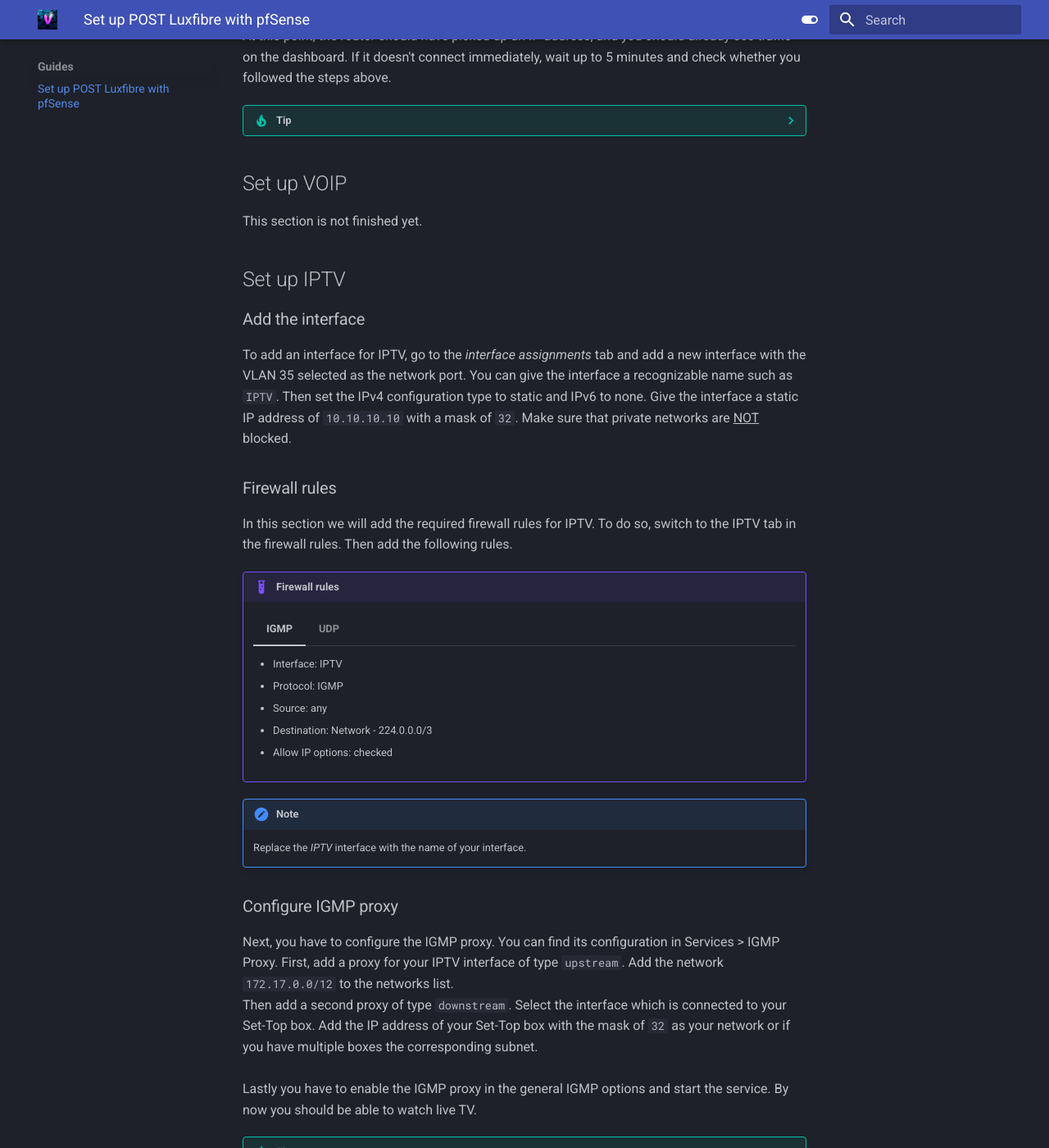
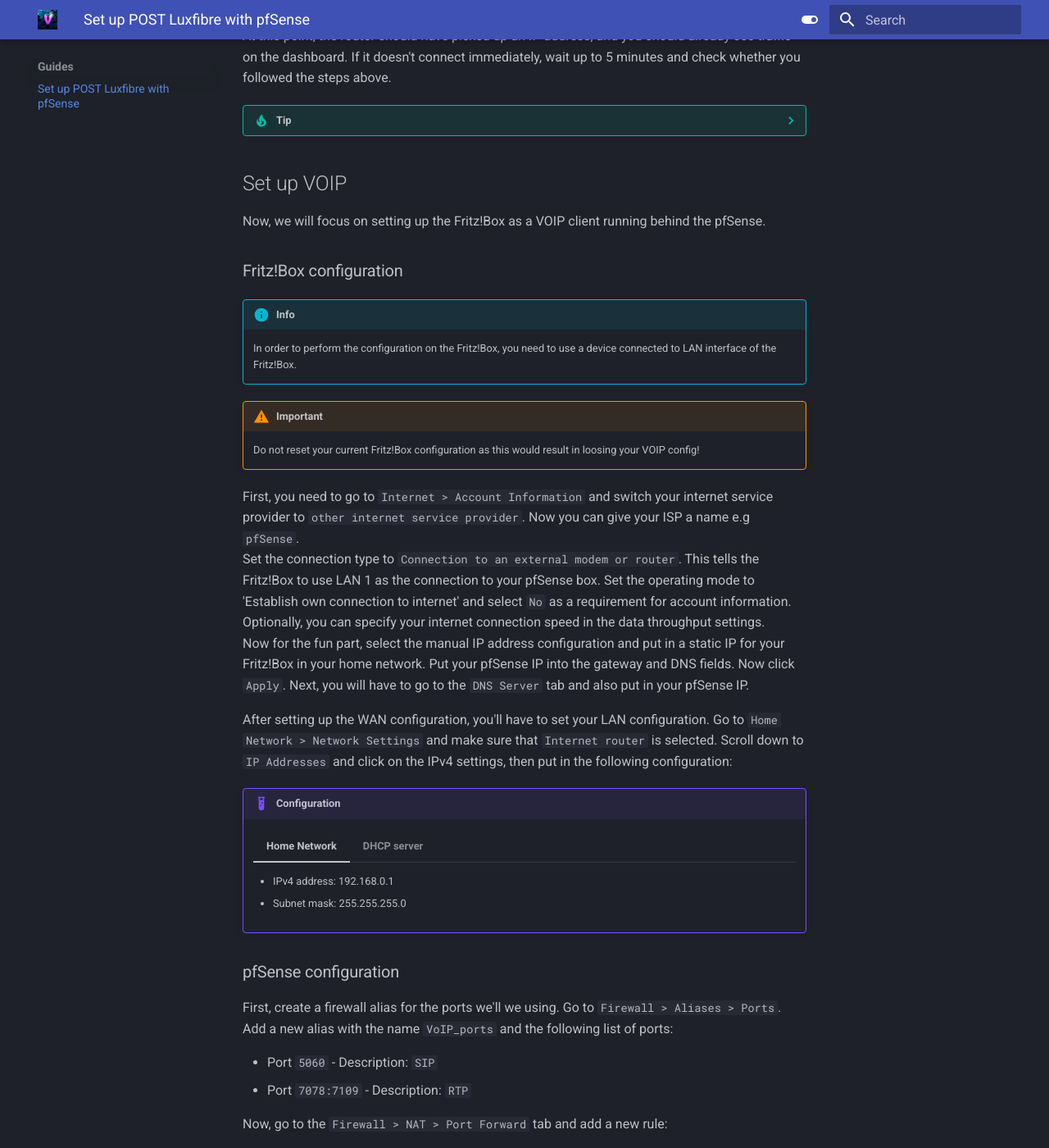
Before and after one commit to VoxCrafterLP/blog, an MkDocs documentation site: the page built from docs/guides/luxfibre-pfsense.md, in a window 1280 px wide and 1400 px high, scrolled down 1633 px. Shown: the whole window at 82% size. Built offline with MkDocs 1.6.1 and Material for MkDocs 9.7.7, drawn with Linux system fonts in a browser that asks for light colours; some of the changed text lies outside the part shown.

Commit message:
Finish pfSense guide

```diff
--- a/docs/guides/luxfibre-pfsense.md
+++ b/docs/guides/luxfibre-pfsense.md
@@ -80,18 +81,84 @@ connect immediately, wait up to 5 minutes and check whether you followed the ste
 
 ## Set up VOIP
 
-This section is not finished yet.
-
-<!---
-
 Now, we will focus on setting up the Fritz!Box as a VOIP client running behind the pfSense.
 
 ### Fritz!Box configuration
 
+!!! info
+
+    In order to perform the configuration on the Fritz!Box, you need to use a device connected to LAN interface of the
+    Fritz!Box.
+
+!!! warning "Important"
+
+    Do not reset your current Fritz!Box configuration as this would result in loosing your VOIP config!
+
+First, you need to go to `Internet > Account Information` and switch your internet service provider to
+`other internet service provider`. Now you can give your ISP a name e.g `pfSense`.
+<br>
+Set the connection type to `Connection to an external modem or router`. This tells the Fritz!Box to use LAN 1 as
+the connection to your pfSense box.
+Set the operating mode to 'Establish own connection to internet' and select `No` as a requirement for account
+information. Optionally, you can specify your internet connection speed in the data throughput settings.
+<br>
+Now for the fun part, select the manual IP address configuration and put in a static IP for your Fritz!Box in your
+home network. Put your pfSense IP into the gateway and DNS fields. Now click `Apply`.
+Next, you will have to go to the `DNS Server` tab and also put in your pfSense IP.
+
+
+After setting up the WAN configuration, you'll have to set your LAN configuration.
+Go to `Home Network > Network Settings` and make sure that `Internet router` is selected.
+Scroll down to `IP Addresses` and click on the IPv4 settings, then put in the following configuration:
+
+!!! example "Configuration"
+
+    === "Home Network"
+
+        * IPv4 address: 192.168.0.1
+        * Subnet mask: 255.255.255.0
+
+    === "DHCP server"
+
+        * from: 192.168.0.20
+        * to: 192.168.0.200
 
 ### pfSense configuration
 
--->
+First, create a firewall alias for the ports we'll we using. Go to `Firewall > Aliases > Ports`. Add a new alias
+with the name `VoIP_ports` and the following list of ports:
+
+- Port `5060` - Description: `SIP`
+- Port `7078:7109` - Description: `RTP`
+
+Now, go to the `Firewall > NAT > Port Forward` tab and add a new rule:
+
+- Interface: WAN
+- Address Family: IPv4
+- Protocol: TCP/UDP
+- Destination: WAN address
+- Destination port range: `VoIP_ports`, `Other`, `VoIP_ports`
+- Redirect target IP: `Single host`, `Static IP of your Fritz!Box`
+- Redirect target port: `Òther`, `VoIP_ports`
+- Description: VoIP WAN2FritzBox
+- Filter rile association: Pass
+
+Next, you need to switch to the `Outbound` tab and set the NAT mode to `Hybrid`.
+Then, add a mapping with the following configuration:
+
+- Interface: WAN
+- Address Family: IPv4+IPv6
+- Protocol: any
+- Source: Network, `Static IP of your Fritz!Box`/32, `VoIP_ports`
+- Destination: any
+
+### Troubleshooting
+
+By now, you should be able to connect to your Fritz!Box dashboard and see that your telephone number should be active
+by now. If not, try giving it a quick restart or wait for a couple of minutes. If that didn't solve the problem, go
+back and check whether you followed the previous steps correctly. Check if your Fritz!Box has still got the telephone
+configuration in it. If not, you have to reset your Fritz!Box and reconnect it to the modem for it to pick up the
+original configuration again.
 
 ## Set up IPTV
 
--- a/mkdocs.yml
+++ b/mkdocs.yml
@@ -1,7 +1,7 @@
 site_name: VoxBlog
 site_url: https://blog.voxcrafter.dev/
 
-copyright: Copyright &copy; 2022 VoxCrafter_LP
+copyright: Copyright &copy; 2021 - 2022 VoxCrafter_LP
 
 theme:
   name: material
```
Also changed, not shown: other parts of docs/guides/luxfibre-pfsense.md (+1 -0 lines).
